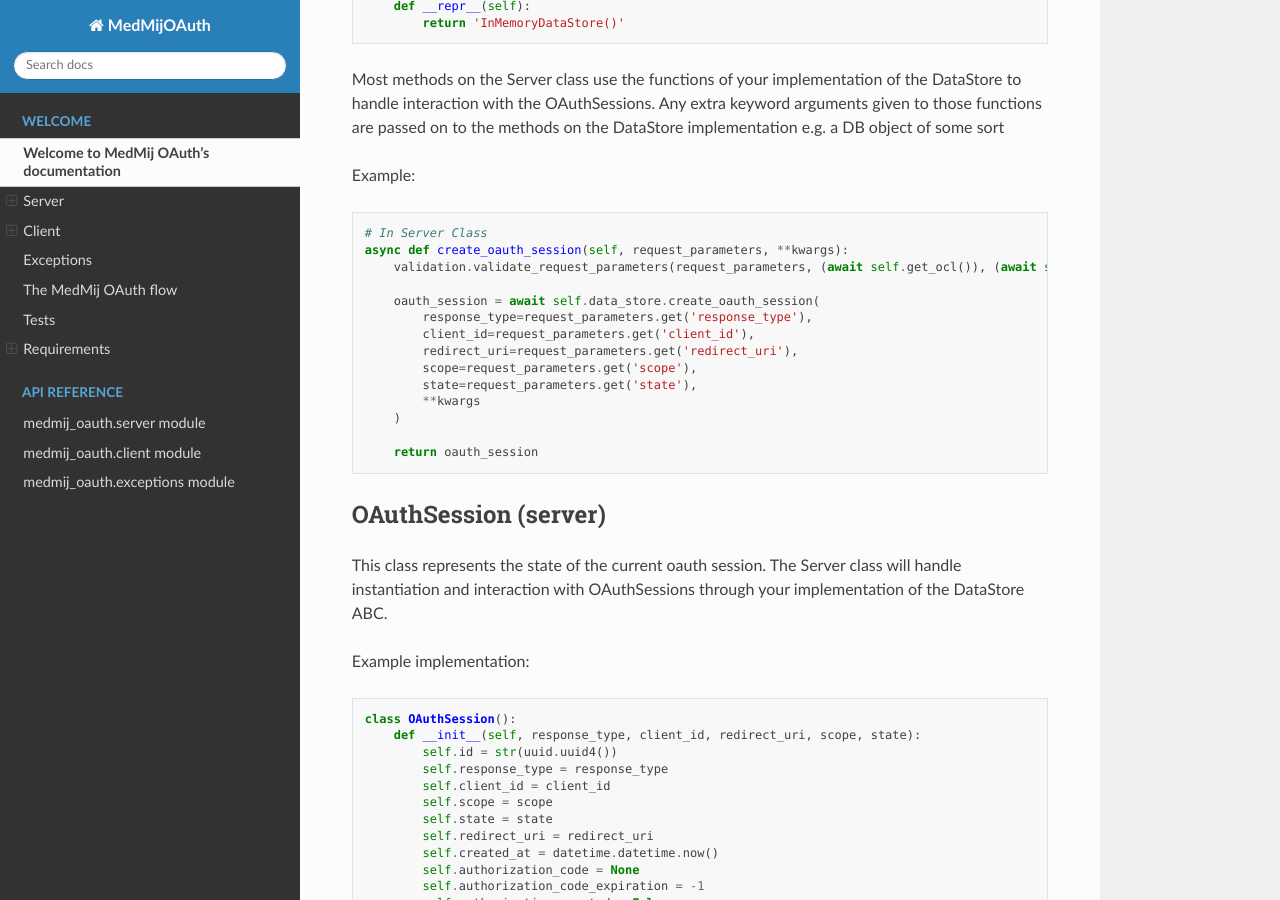
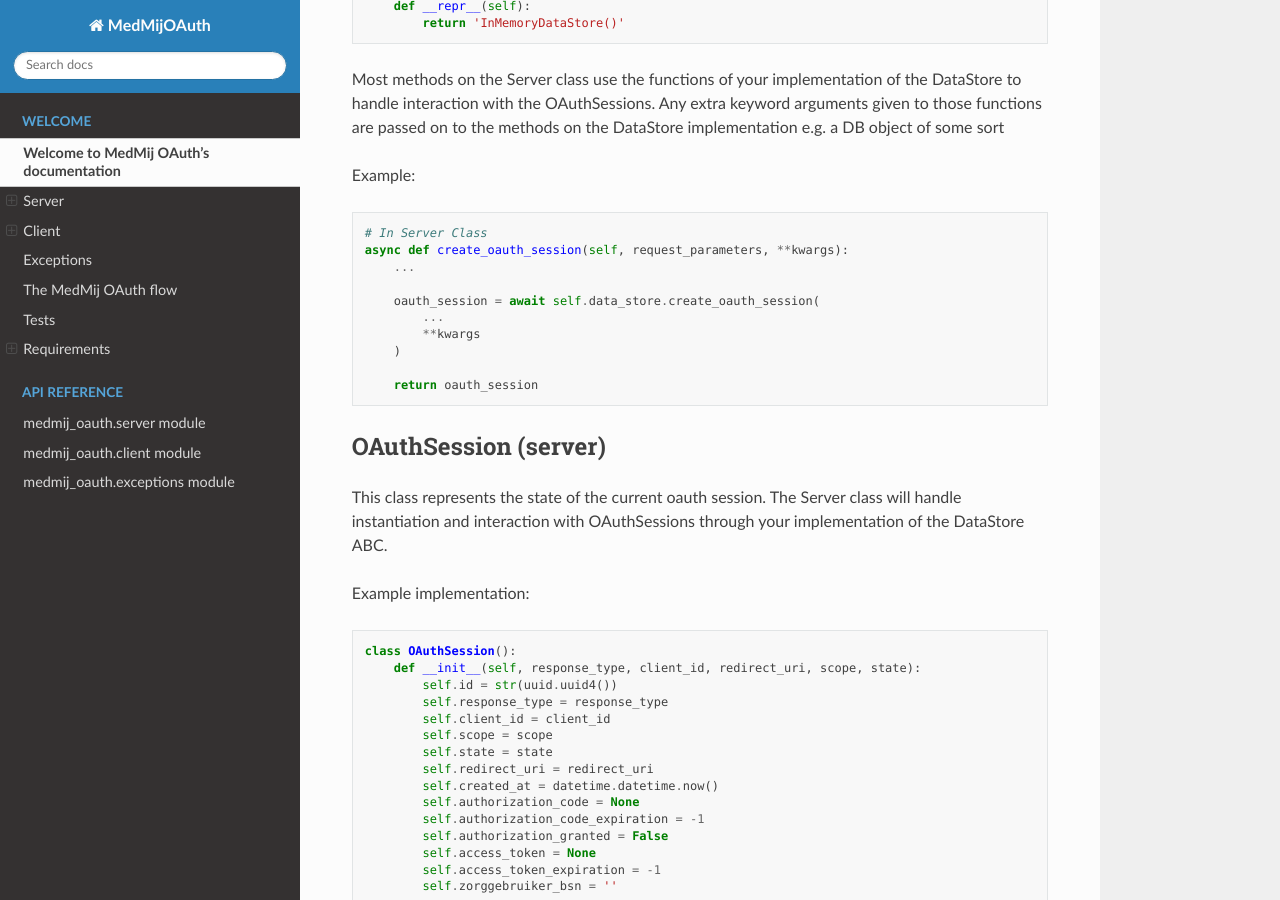
Before and after one commit to GIDSOpenStandaarden/OpenPGO-Medmij-ImplementatieBouwstenen-Python-OAuth, a Sphinx documentation site: the page built from docs/welcome.rst, in a window 1280 px wide and 900 px high, scrolled down 1564 px. Built offline with Sphinx 7.4.7 and the Read the Docs theme 2.0.0, drawn with Linux system fonts in a browser that asks for light colours; some of the changed text lies outside the part shown.

```diff
--- a/docs/welcome.rst
+++ b/docs/welcome.rst
@@ -82,14 +82,10 @@ Example:
 
     # In Server Class
     async def create_oauth_session(self, request_parameters, **kwargs):
-        validation.validate_request_parameters(request_parameters, (await self.get_ocl()), (await self._get_whitelist()))
+        ...
 
         oauth_session = await self.data_store.create_oauth_session(
-            response_type=request_parameters.get('response_type'),
-            client_id=request_parameters.get('client_id'),
-            redirect_uri=request_parameters.get('redirect_uri'),
-            scope=request_parameters.get('scope'),
-            state=request_parameters.get('state'),
+            ...
             **kwargs
         )
 
@@ -296,8 +292,7 @@ Example:
     #In Client class
     async def create_oauth_session(self, za_name, gegevensdienst_id, **kwargs):
         return await self.data_store.create_oauth_session(
-            za_name=za_name,
-            gegevensdienst_id=gegevensdienst_id,
+            ...
             **kwargs
         )
 
```
Also changed, not shown: 2 other files.
